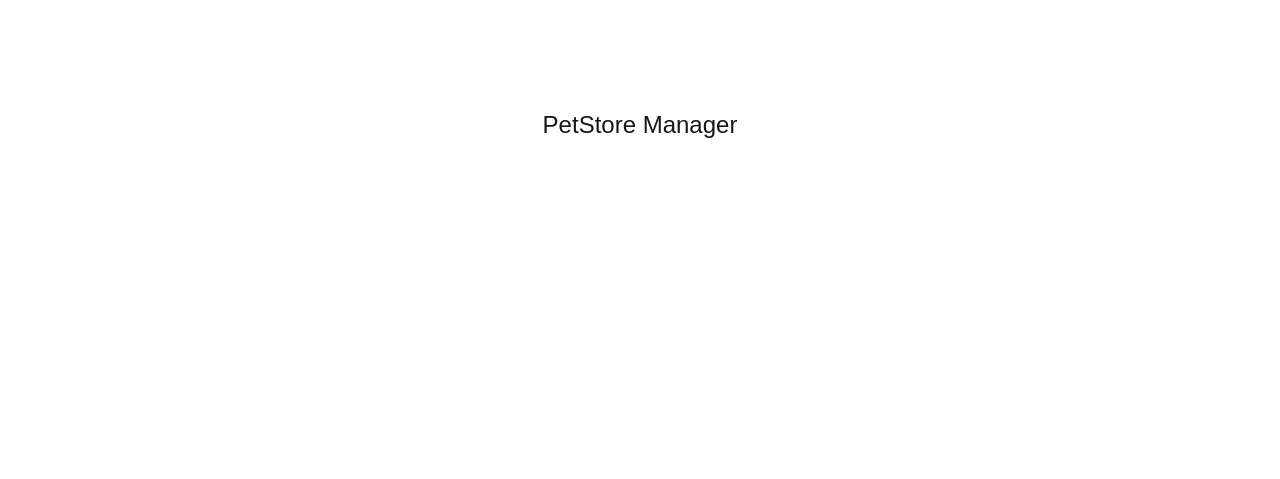
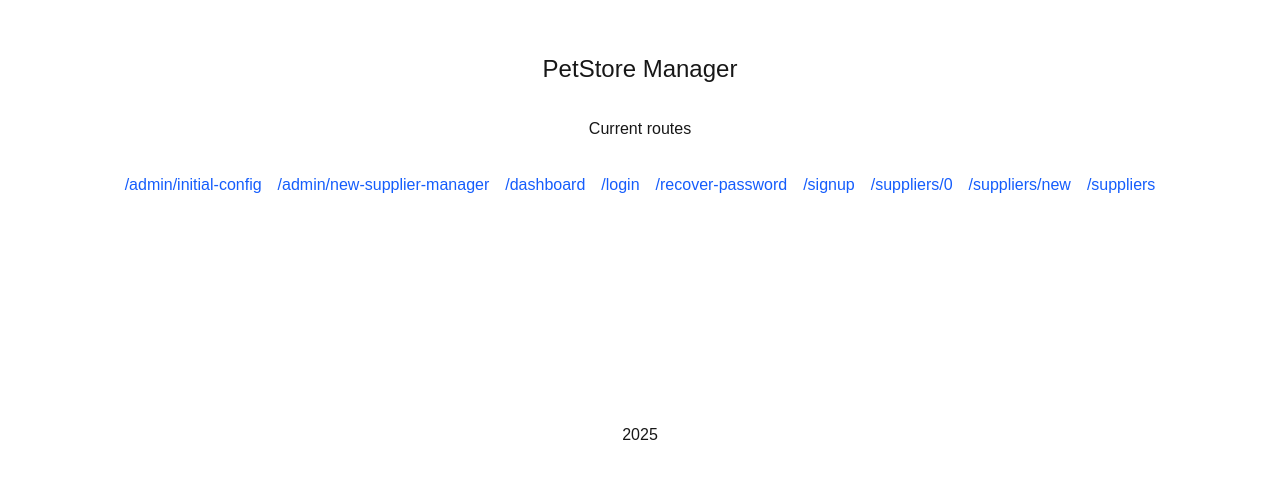
Before and after one commit to PangoAguirre/petstore-feat2-front, a Next.js app: page / in a window 1280 px wide. Shown: the part 275-754 px from the top of the page. Built offline with nearby package versions, Linux system fonts and the light colour scheme.

Commit message:
create routes for sprint 1

```diff
--- /dev/null
+++ b/src/app/admin/initial-config/page.tsx
@@ -0,0 +1,9 @@
+export default function InitialConfig() {
+  return (
+    <div className="w-full p-12 text-center">
+      <h1 className="text-3xl">
+        Here goes <strong>InitialConfig</strong>
+      </h1>
+    </div>
+  );
+}
--- /dev/null
+++ b/src/app/admin/new-supplier-manager/page.tsx
@@ -0,0 +1,9 @@
+export default function NewSupplierManager() {
+  return (
+    <div className="w-full p-12 text-center">
+      <h1 className="text-3xl">
+        Here goes <strong>NewSupplierManager</strong>
+      </h1>
+    </div>
+  );
+}
--- /dev/null
+++ b/src/app/dashboard/page.tsx
@@ -0,0 +1,9 @@
+export default function Dashboard() {
+  return (
+    <div className="w-full p-12 text-center">
+      <h1 className="text-3xl">
+        Here goes <strong>Dashboard</strong>
+      </h1>
+    </div>
+  );
+}
--- /dev/null
+++ b/src/app/login/page.tsx
@@ -0,0 +1,9 @@
+export default function Login() {
+  return (
+    <div className="w-full p-12 text-center">
+      <h1 className="text-3xl">
+        Here goes <strong>Login</strong>
+      </h1>
+    </div>
+  );
+}
--- /dev/null
+++ b/src/app/not-found.tsx
@@ -0,0 +1,17 @@
+"use client";
+import { useRouter } from "next/navigation";
+import { useEffect } from "react";
+
+export default function NotFound() {
+  const router = useRouter();
+
+  useEffect(() => {
+    router.replace("/");
+  }, [router]);
+
+  return (
+    <div className="w-full p-16 text-center animate-pulse">
+      Redirecting to home...
+    </div>
+  );
+}
--- a/src/app/page.tsx
+++ b/src/app/page.tsx
@@ -1,10 +1,38 @@
+import Link from "next/link";
+
 export default function Home() {
+  const routes = [
+    "/admin/initial-config",
+    "/admin/new-supplier-manager",
+    "/dashboard",
+    "/login",
+    "/recover-password",
+    "/signup",
+    "/suppliers/0",
+    "/suppliers/new",
+    "/suppliers",
+  ];
+
   return (
     <div className="grid grid-rows-[20px_1fr_20px] items-center justify-items-center min-h-screen p-8 pb-20 gap-16 sm:p-20 font-[family-name:var(--font-geist-sans)]">
-      <main className="flex flex-col gap-[32px] row-start-2 items-center sm:items-start">
-        <h1 className="text-2xl">PetStore Manager</h1>
+      <main className="flex flex-col gap-[32px] row-start-2 items-center sm:items-start p-4">
+        <h1 className="w-full text-2xl text-center">PetStore Manager</h1>
+        <h2 className="w-full text-center">Current routes</h2>
+        <div>
+          {routes.map((r, idx) => (
+            <Link
+              key={idx}
+              href={r}
+              className="inline-block mx-2 text-blue-600 hover:text-[1.2rem] transition-all ease-out"
+            >
+              {r}
+            </Link>
+          ))}
+        </div>
       </main>
-      <footer className="row-start-3 flex gap-[24px] flex-wrap items-center justify-center"></footer>
+      <footer className="row-start-3 flex gap-[24px] flex-wrap items-center justify-center">
+        2025
+      </footer>
     </div>
   );
 }
--- /dev/null
+++ b/src/app/recover-password/page.tsx
@@ -0,0 +1,9 @@
+export default function RecoverPassword() {
+  return (
+    <div className="w-full p-12 text-center">
+      <h1 className="text-3xl">
+        Here goes <strong>RecoverPassword</strong>
+      </h1>
+    </div>
+  );
+}
--- /dev/null
+++ b/src/app/signup/page.tsx
@@ -0,0 +1,9 @@
+export default function SignUp() {
+  return (
+    <div className="w-full p-12 text-center">
+      <h1 className="text-3xl">
+        Here goes <strong>SignUp</strong>
+      </h1>
+    </div>
+  );
+}
--- /dev/null
+++ b/src/app/suppliers/[id]/page.tsx
@@ -0,0 +1,13 @@
+export default async function SupplierDetails(props: {
+  params: Promise<{ id: number }>;
+}) {
+  const { id } = await props.params;
+  return (
+    <div className="w-full p-12 text-center">
+      <h1 className="text-3xl">
+        Here goes <strong>SupplierDetails</strong>
+        for id: {id}
+      </h1>
+    </div>
+  );
+}
--- /dev/null
+++ b/src/app/suppliers/new/page.tsx
@@ -0,0 +1,9 @@
+export default function NewSupplier() {
+  return (
+    <div className="w-full p-12 text-center">
+      <h1 className="text-3xl">
+        Here goes <strong>NewSupplier</strong>
+      </h1>
+    </div>
+  );
+}
--- /dev/null
+++ b/src/app/suppliers/page.tsx
@@ -0,0 +1,9 @@
+export default function Suppliers() {
+  return (
+    <div className="w-full p-12 text-center">
+      <h1 className="text-3xl">
+        Here goes <strong>Suppliers</strong>
+      </h1>
+    </div>
+  );
+}
```
